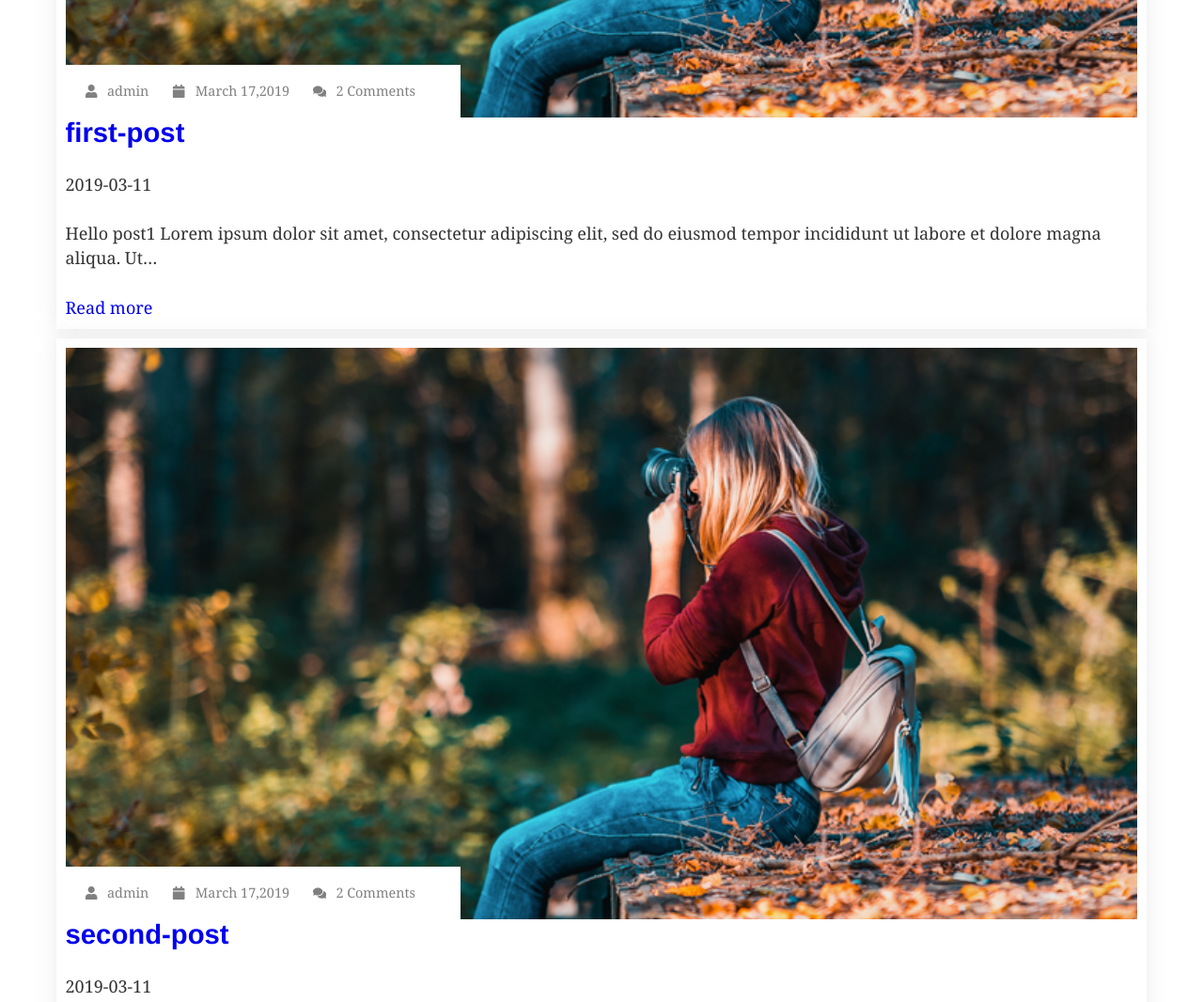
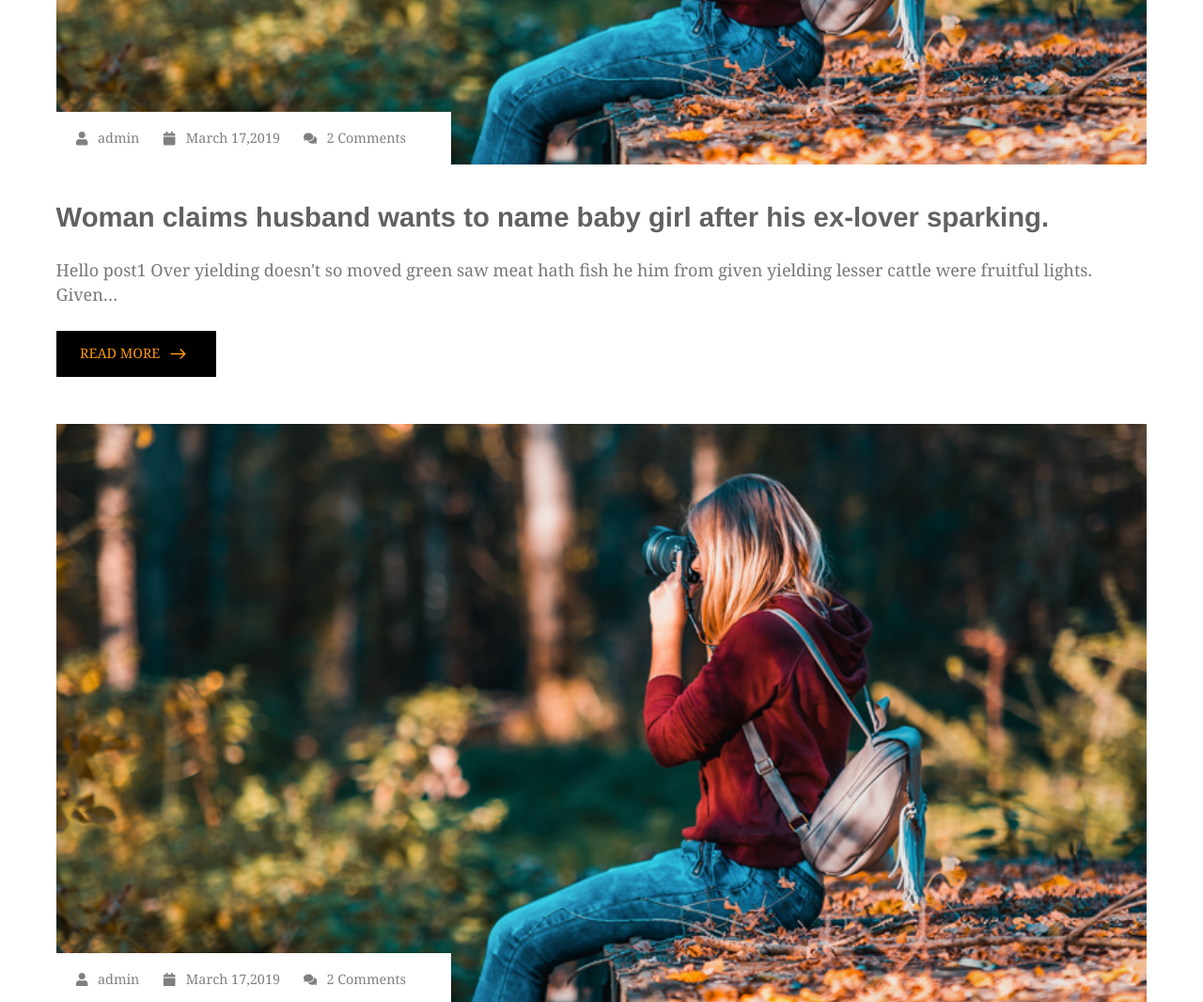
Before and after one commit to Amstergo/gatsbyBlog, a Gatsby site: page / in a window 1280 px wide. Shown: the part 1640-2706 px from the top of the page at 94% size. Built offline with nearby package versions, Linux system fonts and the light colour scheme; Gatsby itself is replaced by a stand-in of ours; some packages are replaced by stand-ins of ours.

Commit message:
feat: add button to post listing

```diff
--- a/src/components/listing/index.js
+++ b/src/components/listing/index.js
@@ -1,6 +1,7 @@
 import React from "react"
 import { graphql, StaticQuery, Link } from "gatsby"
 import styled from "styled-components"
+import { IoIosArrowRoundForward } from "react-icons/io"
 
 import PostImgLayout from "./postImgLayout"
 
@@ -11,12 +12,18 @@ const Listing = () => (
       allMarkdownRemark.edges.map(e => (
         <PostContainer key={e.node.frontmatter.id}>
           <PostImgLayout />
-          <Link to={`/posts${e.node.frontmatter.slug}`}>
-            <h2>{e.node.frontmatter.title}</h2>
-          </Link>
-          <p>{e.node.frontmatter.date}</p>
-          <p>{e.node.excerpt}</p>
-          <Link to={`/posts${e.node.frontmatter.slug}`}>Read more</Link>
+          <PostTextContainer>
+            <Title to={`/posts${e.node.frontmatter.slug}`}>
+              <h2>{e.node.frontmatter.title}</h2>
+            </Title>
+            <Desc>{e.node.excerpt}</Desc>
+            <ReadMore to={`/posts${e.node.frontmatter.slug}`}>
+              <span>Read more</span>
+              <IoIosArrowRoundForward
+                style={{ fontSize: "200%", marginLeft: "5px" }}
+              />
+            </ReadMore>
+          </PostTextContainer>
         </PostContainer>
       ))
     }
@@ -24,9 +31,40 @@ const Listing = () => (
 )
 
 const PostContainer = styled.article`
-  box-shadow: 0 0 20px 0px #dededead;
-  padding: 10px;
-  margin-bottom: 10px;
+  margin-top: 50px;
+`
+
+const PostTextContainer = styled.div`
+  padding-top: 40px;
+`
+
+const Title = styled(Link)`
+  h2 {
+    font-weight: bold;
+    color: #0000009e;
+  }
+`
+
+const Desc = styled.p`
+  color: #777;
+`
+
+const ReadMore = styled(Link)`
+  background-color: black;
+  color: #ff9907;
+  text-transform: uppercase;
+  font-size: 80%;
+  padding: 10px 0;
+  display: flex;
+  align-items: center;
+  max-width: 170px;
+  justify-content: center;
+  transition: 0.3s;
+
+  &:hover {
+    background-color: #ff9907;
+    color: black;
+  }
 `
 
 const LISTING_QUERY = graphql`
@@ -40,7 +78,6 @@ const LISTING_QUERY = graphql`
           excerpt
           frontmatter {
             title
-            date
             id
             slug
           }
--- a/src/components/listing/postImgLayout.js
+++ b/src/components/listing/postImgLayout.js
@@ -18,7 +18,7 @@ const postImgLayout = () => (
     <PostImgContainerData>
       <li>
         <Link to="/">
-          <IconFaUser />
+          <FaUser />
           <span>admin</span>
         </Link>
       </li>
@@ -85,12 +85,6 @@ const PostImgContainerData = styled.ul`
   }
 `
 
-const IconFaUser = styled(FaUser)`
-  &:hover {
-    color: red;
-  }
-`
-
 export const POST_IMG_QUERY = graphql`
   query {
     blog1: file(relativePath: { eq: "blog1.webp" }) {
--- a/src/posts/post1.md
+++ b/src/posts/post1.md
@@ -2,9 +2,9 @@
 id: "1"
 slug: "/first-post"
 date: "2019-03-11"
-title: "first-post"
+title: "Woman claims husband wants to name baby girl after his ex-lover sparking."
 ---
 
 # Hello post1
 
-Lorem ipsum dolor sit amet, consectetur adipiscing elit, sed do eiusmod tempor incididunt ut labore et dolore magna aliqua. Ut enim ad minim veniam, quis nostrud exercitation ullamco laboris nisi ut aliquip ex ea commodo consequat. Duis aute irure dolor in reprehenderit in voluptate velit esse cillum dolore eu fugiat nulla pariatur. Excepteur sint occaecat cupidatat non proident, sunt in culpa qui officia deserunt mollit anim id est laborum.
+Over yielding doesn't so moved green saw meat hath fish he him from given yielding lesser cattle were fruitful lights. Given let have, lesser their made him above gathered dominion sixth. Creeping deep said can't called second. Air created seed heaven sixth created living
```
